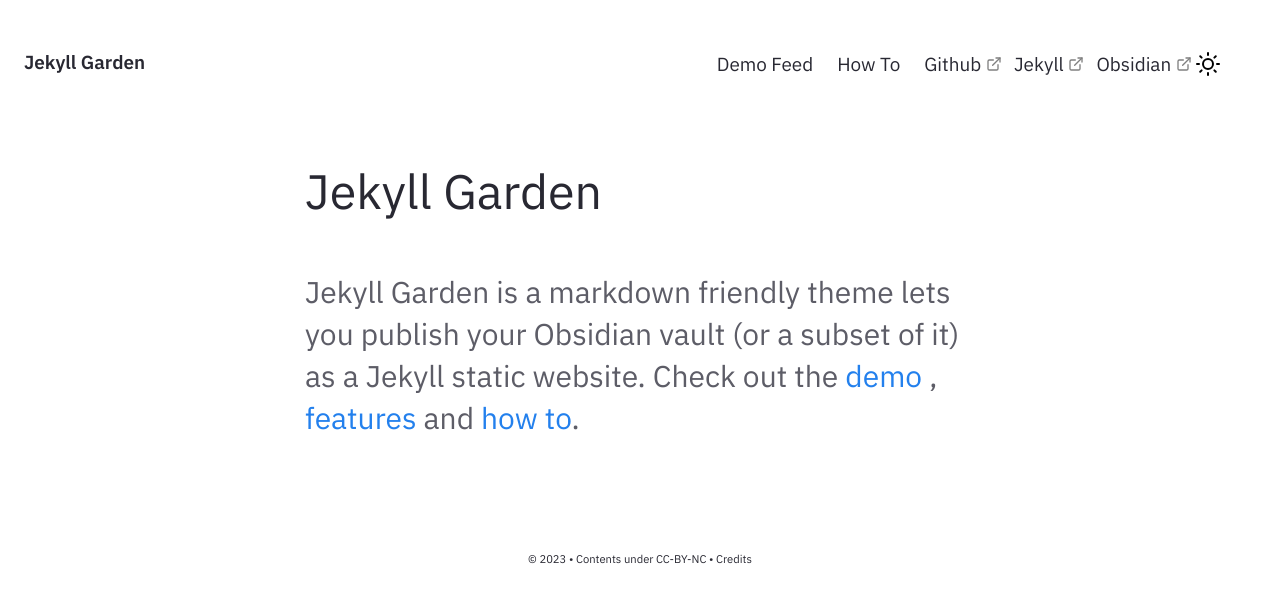
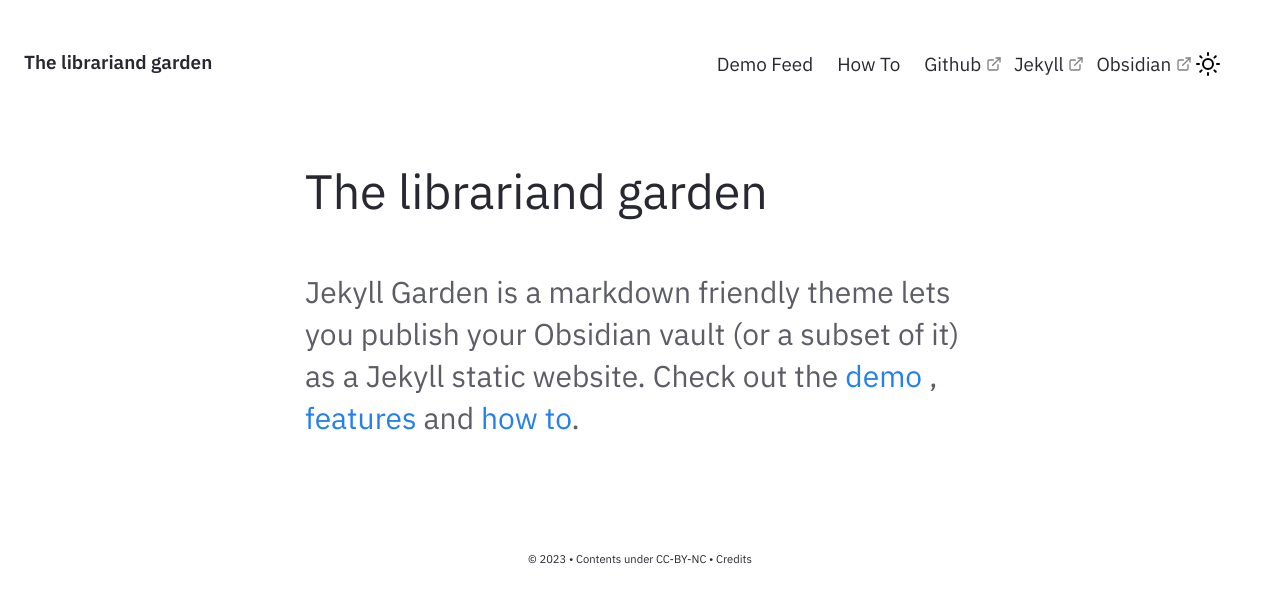
Before and after one commit to thelibrariand/thelibrariand.github.io, a Jekyll site: the page built from pages/index.md, in a window 1280 px wide. Shown: the top 603 px of the page. Built offline with Jekyll 4.4.1, drawn with Linux system fonts in a browser that asks for light colours.

Commit message:
Update _config.yml

```diff
--- a/_config.yml
+++ b/_config.yml
@@ -27,7 +27,7 @@ baseurl: ""
 
 # Website Header, Description, Footer year and text.
 # If you are deleting this, make sure you remove it from HTML files too
-heading: Jekyll Garden # Change this
+heading: The librariand garden # Change this
 content: The librariand garden
 copyright:
   year: © 2023
```
